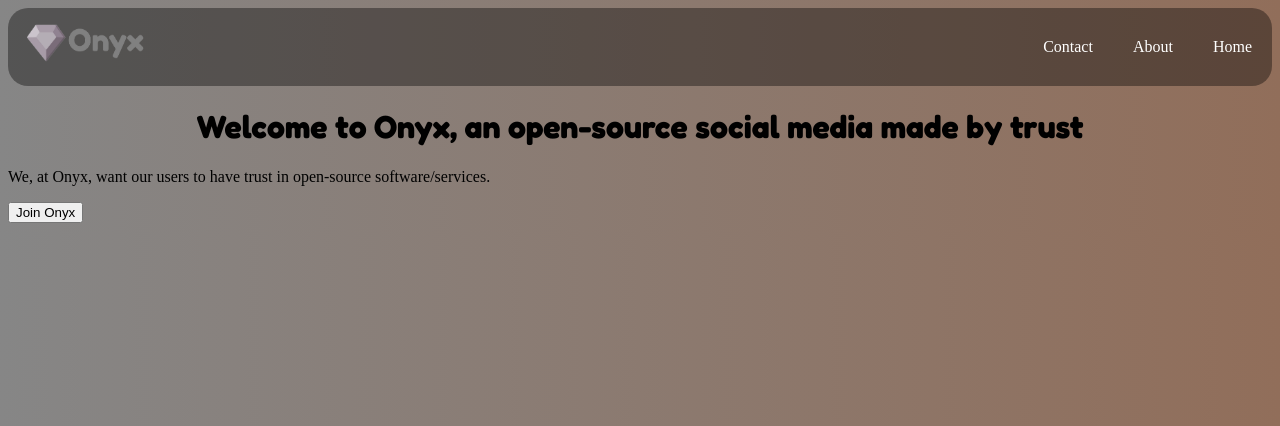
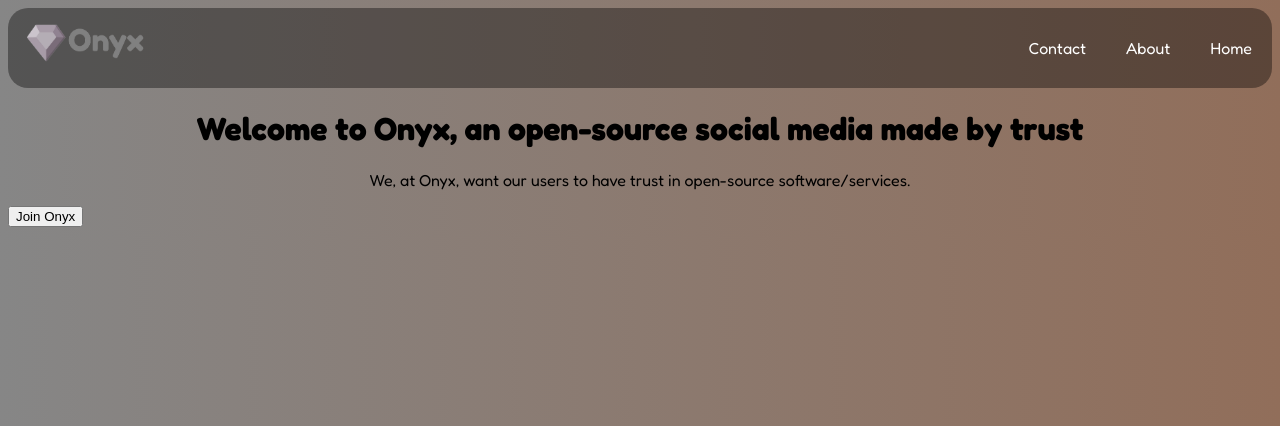
Before and after one commit to OnyxSocial/cloned.pizza, a PHP site: page / in a window 1280 px wide. Shown: the top 426 px of the page. Run offline with PHP 8.4, Linux system fonts and the light colour scheme.

Commit message:
qdsqdqqsqd

```diff
--- a/assets/css/onyx.css
+++ b/assets/css/onyx.css
@@ -5,6 +5,13 @@ body {
 h1 {
     font-family: "Fredoka", sans-serif;
     text-align: center;
+}
+p {
+    font-family: "Fredoka", sans-serif;
+    text-align: center;
+}
+.plink {
+    font-family: "Fredoka", sans-serif;
 }
 .navbar {
     background-color: #00000060;
--- a/index.html
+++ b/index.html
@@ -11,9 +11,9 @@
         <div class="navbar">
             <img src="assets/i/logo.png" alt="Logo">
 
-            <a href="#home"><p>Home</p></a>
-            <a href="#about"><p>About</p></a>
-            <a href="#contact"><p>Contact</p></a>
+            <a href="#home"><p class="plink">Home</p></a>
+            <a href="#about"><p class="plink">About</p></a>
+            <a href="#contact"><p class="plink">Contact</p></a>
         </div>
         <h1>Welcome to Onyx, an open-source social media made by trust</h1>
         <p>We, at Onyx, want our users to have trust in open-source software/services.</p>
```
